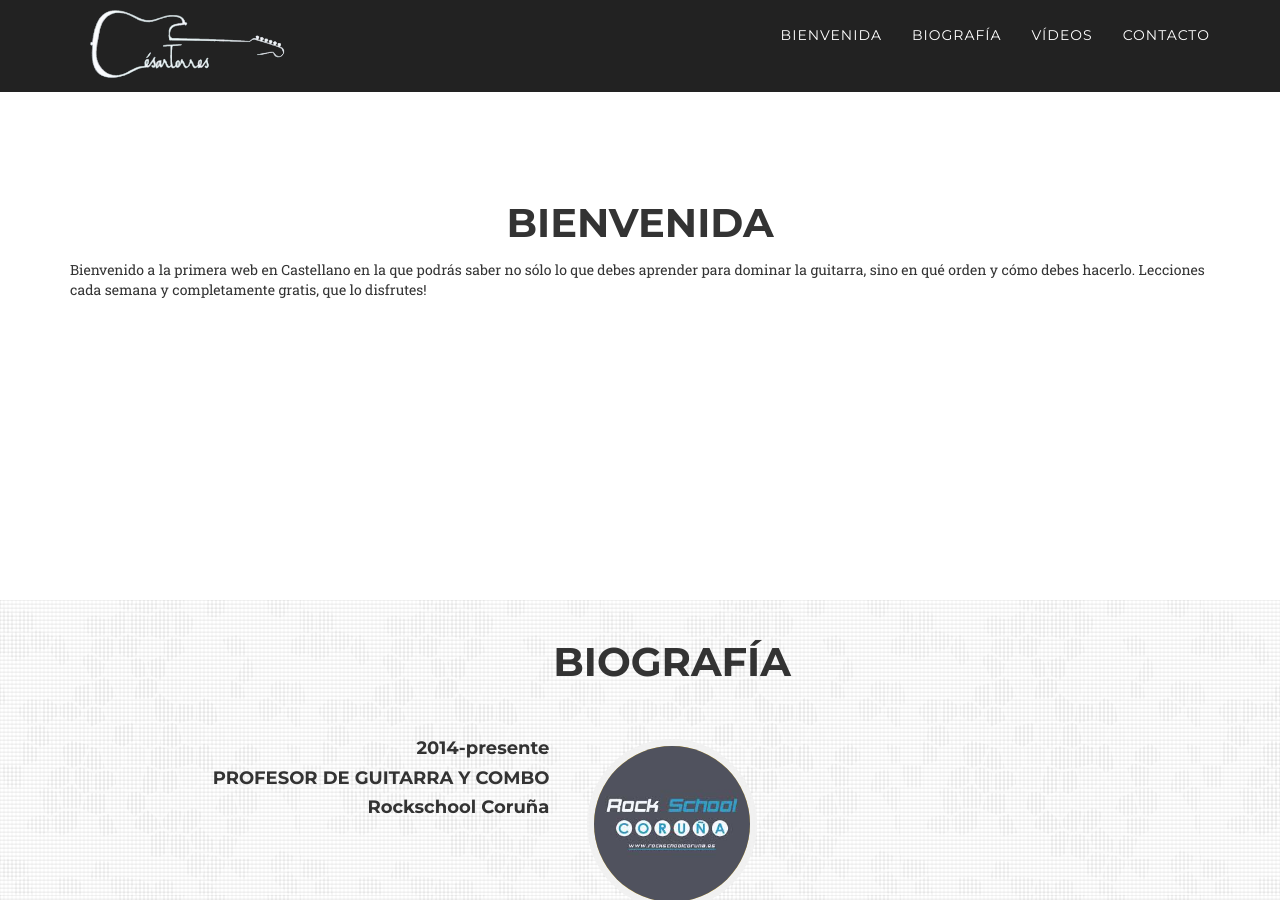
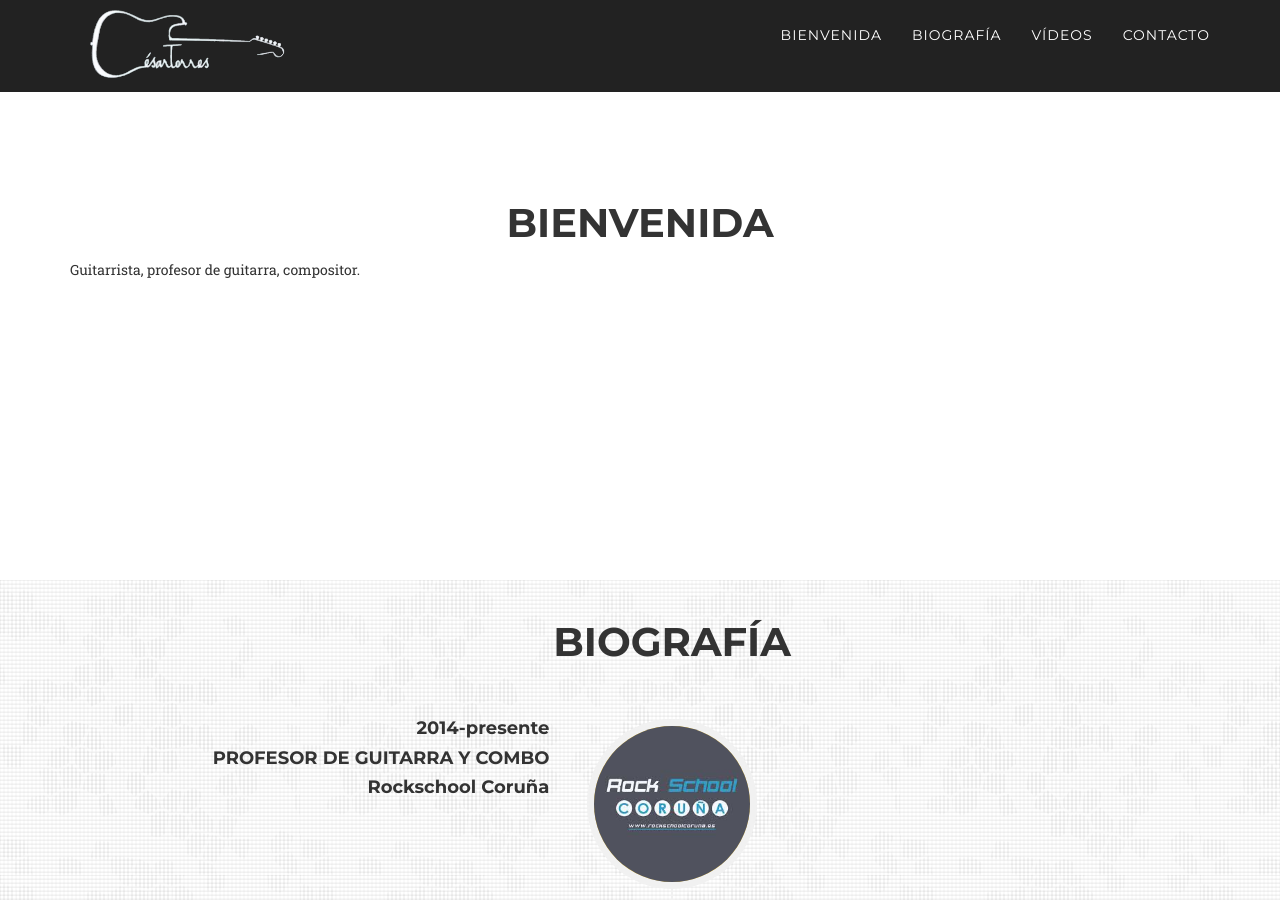
Before and after one commit to cesartorresmusic/cesartorresmusic.github.io, a Jekyll site: the page built from README.md, in a window 1280 px wide and 900 px high, scrolled down 747 px. Built offline with Jekyll 4.4.1, drawn with Linux system fonts in a browser that asks for light colours; some web fonts are replaced; our own code applies the rules of GitHub Pages for plain Markdown files.

Commit message:
Update bienvenida.html

```diff
--- a/_includes/bienvenida.html
+++ b/_includes/bienvenida.html
@@ -10,7 +10,7 @@
             </div>
             <div class="row">
                 <div class="col-lg-12">
-Bienvenido a la primera web en Castellano en la que podrás saber no sólo lo que debes aprender para dominar la guitarra, sino en qué orden y cómo debes hacerlo. Lecciones cada semana y completamente gratis, que lo disfrutes!
+Guitarrista, profesor de guitarra, compositor.
                 </div>
             </div>
         </div>
```
